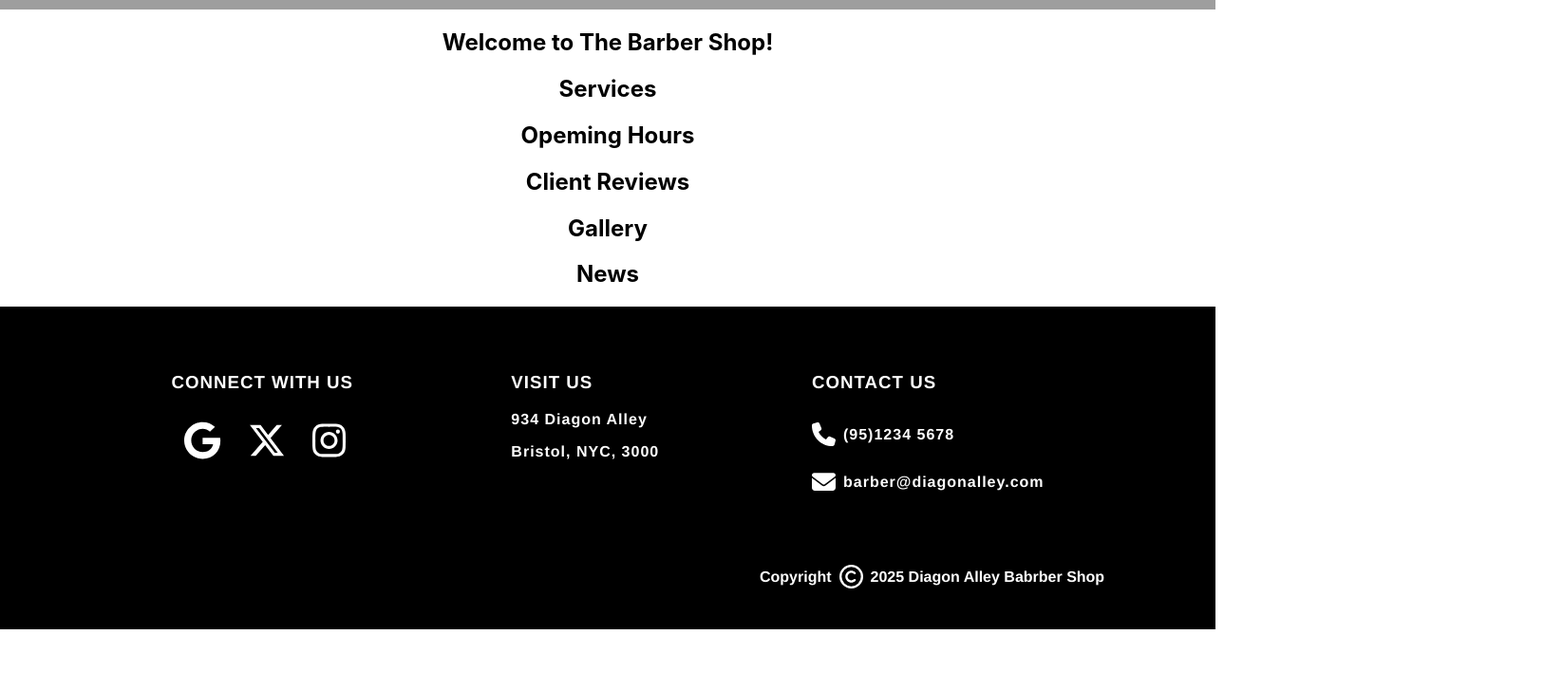
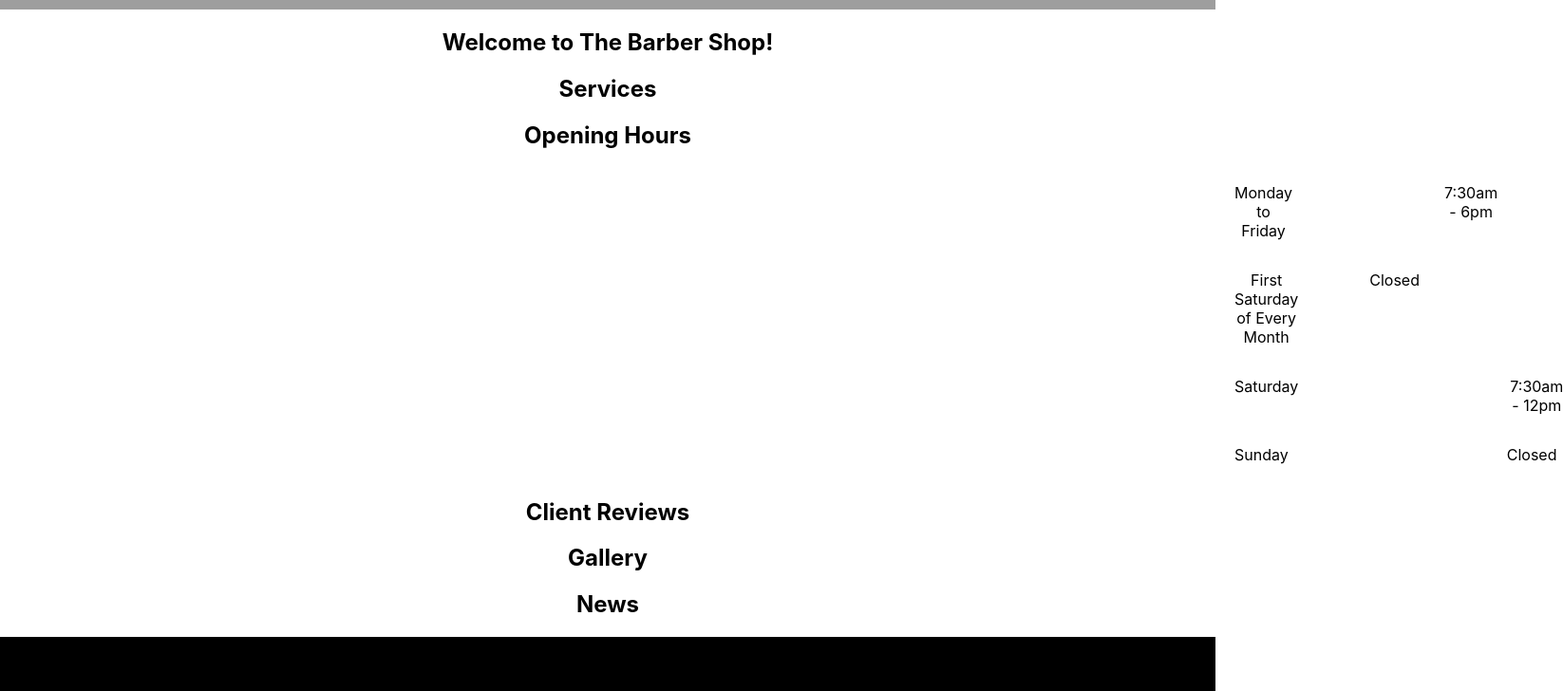
Before and after one commit to ayad0010/BarberShop, a React (Create React App) app in the folder barber-shop/: page / in a window 1280 px wide. Shown: the part 960-1688 px from the top of the page at 95% size, 1646 px wide, since content can reach past the window. Before the commit the page ends 1623 px from the top, so only its background shows below. Built offline with nearby package versions, Linux system fonts and the light colour scheme; grey boxes are pictures that could not be loaded.

Commit message:
added opening hours to home page

```diff
--- a/barber-shop/package.json
+++ b/barber-shop/package.json
@@ -14,6 +14,7 @@
     "@testing-library/user-event": "^13.5.0",
     "react": "^19.1.0",
     "react-dom": "^19.1.0",
+    "react-photo-gallery": "^8.0.0",
     "react-router-dom": "^6.30.1",
     "react-scripts": "5.0.1",
     "web-vitals": "^2.1.4"
--- a/barber-shop/src/pages/home.css
+++ b/barber-shop/src/pages/home.css
@@ -46,3 +46,29 @@ button {
     stroke: black;
     stroke-width: 2;
 }
+
+.time-group {
+    gap: 60px;
+    display: flex;
+}
+
+.day-range {
+    margin-left: 1300px;
+}
+
+
+.time-range1 {
+    margin-left: 100px;
+}
+
+.time-range2 {
+    margin-left: 15px;
+}
+
+.time-range3 {
+    margin-left: 163px;
+}
+
+.time-range4 {
+    margin-left: 170px;
+}
--- a/barber-shop/src/pages/home.js
+++ b/barber-shop/src/pages/home.js
@@ -3,7 +3,6 @@ import './home.css';
 
 import { FontAwesomeIcon } from '@fortawesome/react-fontawesome';
 import { faCircleArrowDown } from '@fortawesome/free-solid-svg-icons';
-
 
 const Home = () => {
     const bookingClick = () => {
@@ -39,7 +38,27 @@ const Home = () => {
             </div>
 
             <div className="Opening-Hours">
-                <h2>Opeming Hours</h2>
+                <h2>Opening Hours</h2>
+                <div className='time-group'>
+                    <p className="day-range">Monday to Friday</p>
+                    <p className="time-range1">7:30am - 6pm</p>
+                </div>
+
+                <div className='time-group'>
+                    <p className="day-range">First Saturday of Every Month</p>
+                    <p className="time-range2">Closed</p>
+                </div>
+
+                <div className='time-group'>
+                    <p className="day-range">Saturday</p>
+                    <p className="time-range3">7:30am - 12pm</p>
+                </div>
+
+                <div className='time-group'>
+                    <p className="day-range">Sunday</p>
+                    <p className="time-range4">Closed</p>
+                </div>
+
             </div>
 
             <div className="Reviews">
@@ -48,6 +67,7 @@ const Home = () => {
 
             <div className="Gallery">
                 <h2>Gallery</h2>
+
             </div>
 
             <div className="News">
```
Also changed, not shown: barber-shop/src/Images/gallery.js (added, +15 -0 lines), 1 other file (tests, documents, lock files or other folders).
